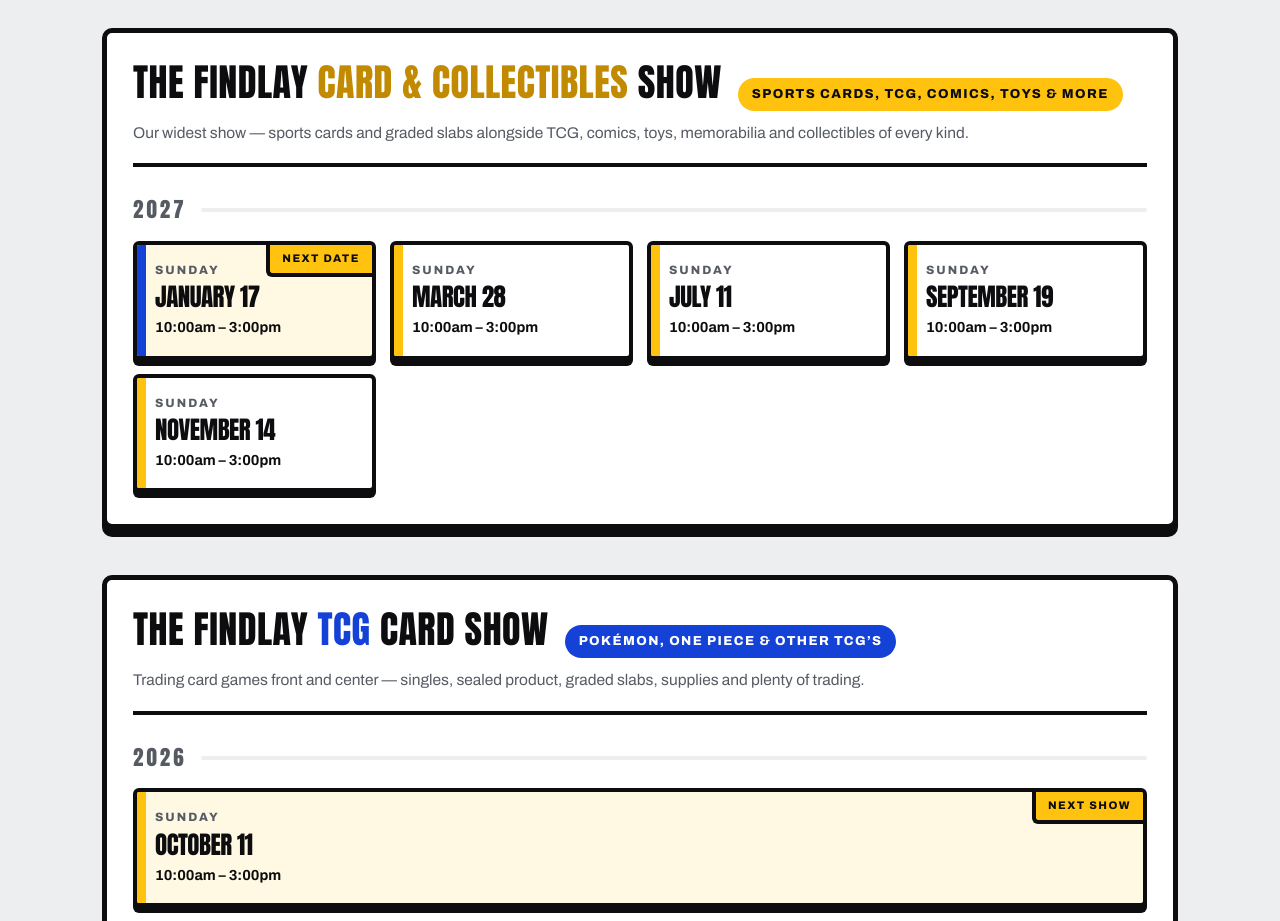
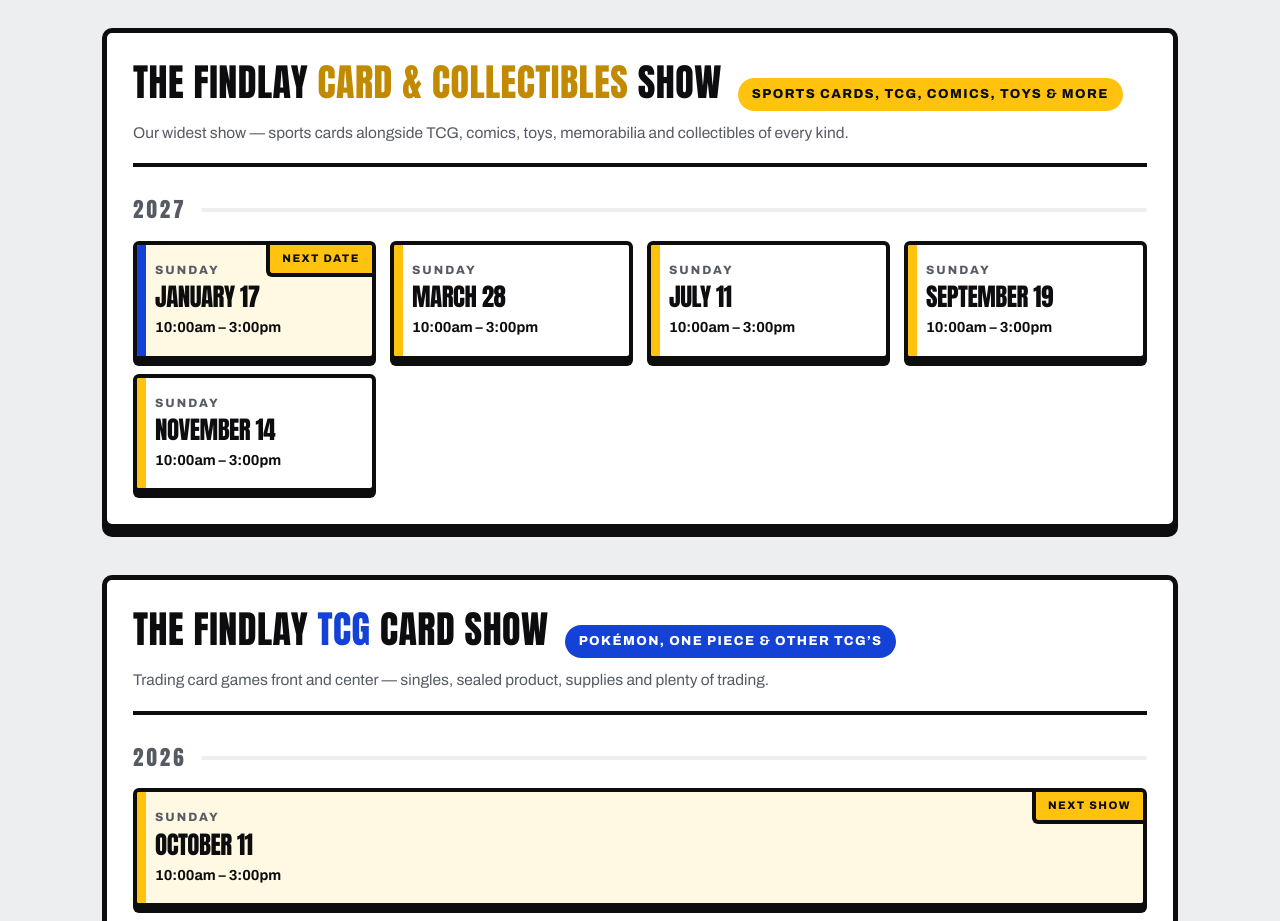
Before and after one commit to chasehobbies/findlaycardshow, a plain HTML site: page index.html in a window 1280 px wide. Shown: the part 1080-2001 px from the top of the page. Drawn offline with Linux system fonts and the light colour scheme.

Commit message:
Add files via upload
Remove graded slabs from show descriptions

```diff
--- a/index.html
+++ b/index.html
@@ -353,7 +353,7 @@
       <div class="series-head">
         <h2 class="series-name">The Findlay <span class="accent">Card &amp; Collectibles</span> Show</h2>
         <span class="series-sub">Sports Cards, TCG, Comics, Toys &amp; More</span>
-        <p class="series-note">Our widest show &mdash; sports cards and graded slabs alongside TCG, comics, toys, memorabilia and collectibles of every kind.</p>
+        <p class="series-note">Our widest show &mdash; sports cards alongside TCG, comics, toys, memorabilia and collectibles of every kind.</p>
       </div>
 
       <div class="year-label">2027</div>
@@ -371,7 +371,7 @@
       <div class="series-head">
         <h2 class="series-name">The Findlay <span class="accent">TCG</span> Card Show</h2>
         <span class="series-sub">Pokémon, One Piece &amp; Other TCG&rsquo;s</span>
-        <p class="series-note">Trading card games front and center &mdash; singles, sealed product, graded slabs, supplies and plenty of trading.</p>
+        <p class="series-note">Trading card games front and center &mdash; singles, sealed product, supplies and plenty of trading.</p>
       </div>
 
       <div class="year-label">2026</div>
```
